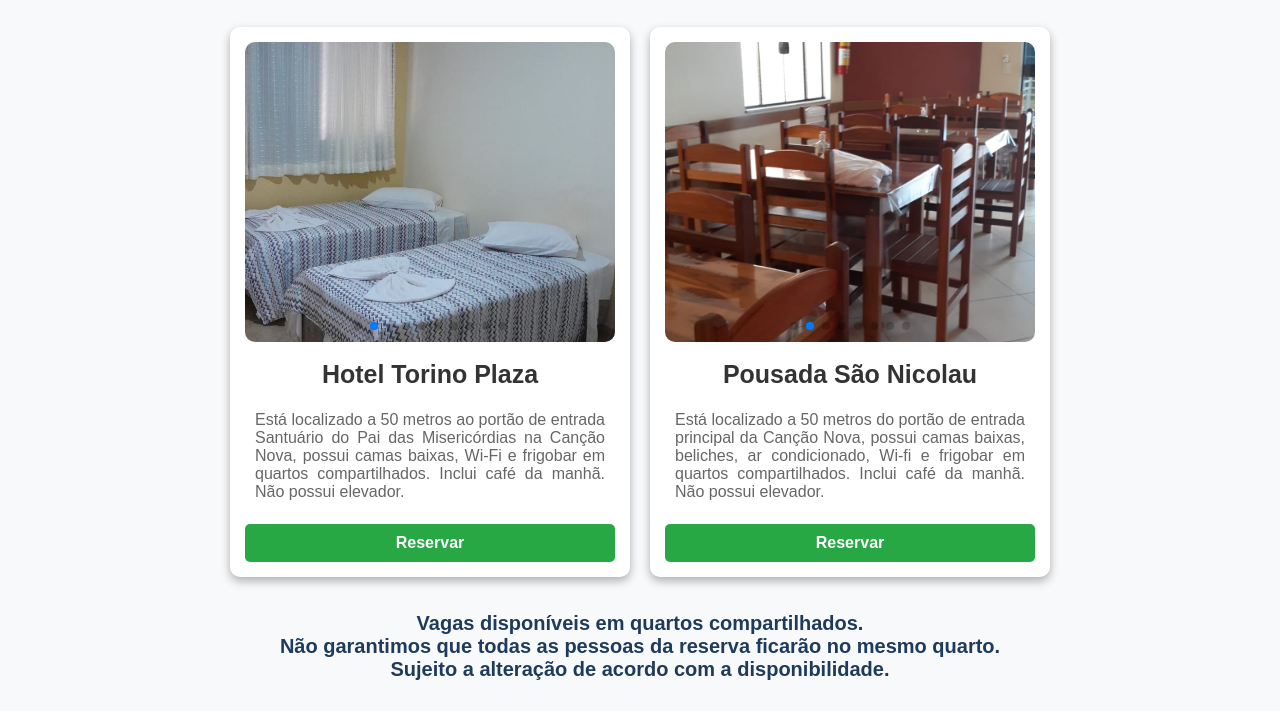
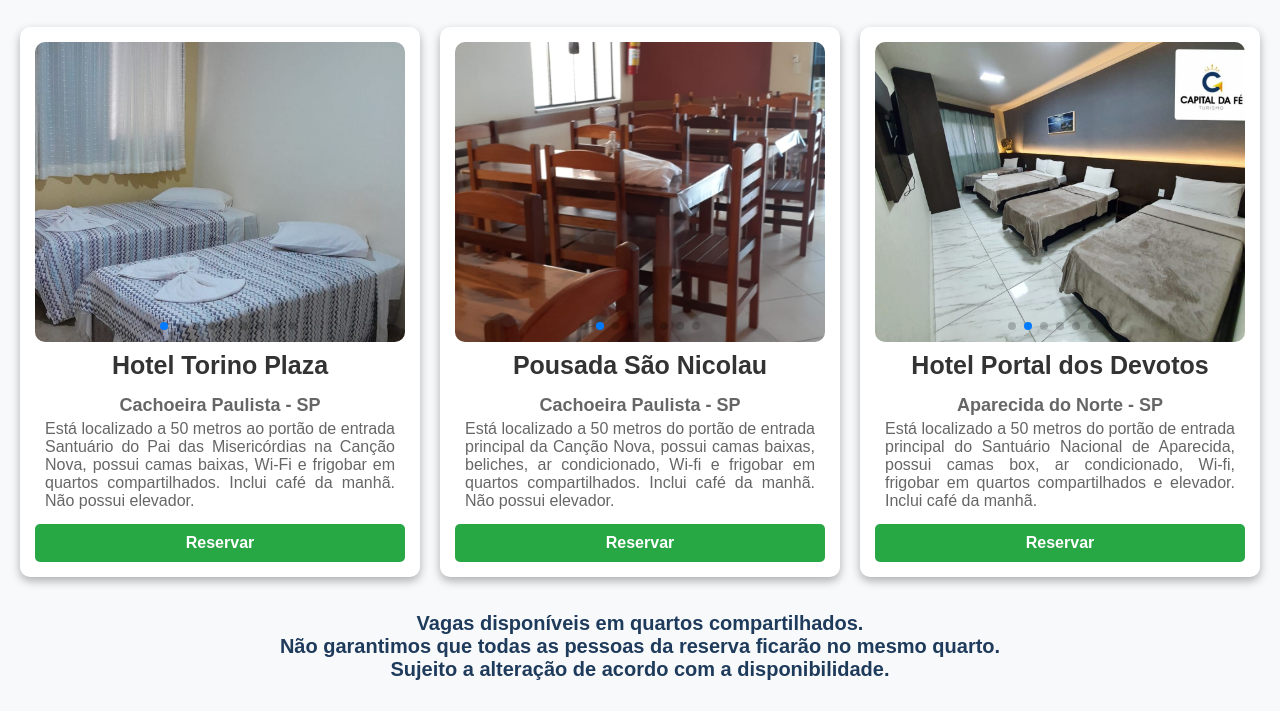
Before and after one commit to EnzoPachecoSouza/Formul-rio_Reserva_de_Hospedagem, a plain HTML site: page index.html in a window 1280 px wide. Shown: the part 191-902 px from the top of the page. Drawn offline with nearby package versions, Linux system fonts and the light colour scheme.

Commit message:
Adicionando um novo hotel

```diff
--- a/index.html
+++ b/index.html
@@ -34,7 +34,7 @@
                 <div class="swiper-pagination"></div>
             </div>
             <h3>Hotel Torino Plaza</h3>
-            <!-- <p class="vagas">Vagas disponíveis: 60</p> -->
+            <p class="location">Cachoeira Paulista - SP</p>
             <p class="description">
                 Está localizado a 50 metros ao portão de entrada Santuário do Pai das Misericórdias na Canção Nova,
                 possui camas baixas, Wi-Fi e frigobar em quartos compartilhados. Inclui café da manhã. Não possui
@@ -65,11 +65,40 @@
                 <div class="swiper-pagination"></div>
             </div>
             <h3>Pousada São Nicolau</h3>
-            <!-- <p class="vagas">Vagas disponíveis: 40</p> -->
+            <p class="location">Cachoeira Paulista - SP</p>
             <p class="description">
                 Está localizado a 50 metros do portão de entrada principal da Canção Nova, possui camas baixas,
                 beliches, ar condicionado, Wi-fi e frigobar em quartos compartilhados. Inclui café da manhã. Não possui
                 elevador.
+            </p>
+            <button onclick="window.location.href='form.html'">Reservar</button>
+        </div>
+
+        <!-- PORTAL DOS DEVOTOS -->
+        <div class="card">
+            <div class="swiper mySwiper">
+                <div class="swiper-wrapper">
+                    <div class="swiper-slide"><img src="./img/hotelAP/portal.jpeg" alt="Pousada 2"></div>
+                    <div class="swiper-slide"><img src="./img/hotelAP/hotelAp (1).jpeg" alt="Hotel 3 - Outra Vista">
+                    </div>
+                    <div class="swiper-slide"><img src="./img/hotelAP/hotelAp (2).jpeg" alt="Pousada 2 - Outra Vista">
+                    </div>
+                    <div class="swiper-slide"><img src="./img/hotelAP/hotelAp (3).jpeg" alt="Pousada 2 - Outra Vista">
+                    </div>
+                    <div class="swiper-slide"><img src="./img/hotelAP/hotelAp (4).jpeg" alt="Pousada 2 - Outra Vista">
+                    </div>
+                    <div class="swiper-slide"><img src="./img/hotelAP/hotelAp (5).jpeg" alt="Pousada 2 - Outra Vista">
+                    </div>
+                    <div class="swiper-slide"><img src="./img/hotelAP/hotelAp (6).jpeg" alt="Pousada 2 - Outra Vista">
+                    </div>
+                </div>
+                <div class="swiper-pagination"></div>
+            </div>
+            <h3>Hotel Portal dos Devotos</h3>
+            <p class="location">Aparecida do Norte - SP</p>
+            <p class="description">
+                Está localizado a 50 metros do portão de entrada principal do Santuário Nacional de Aparecida, possui
+                camas box, ar condicionado, Wi-fi, frigobar em quartos compartilhados e elevador. Inclui café da manhã.
             </p>
             <button onclick="window.location.href='form.html'">Reservar</button>
         </div>
--- a/index.js
+++ b/index.js
@@ -20,6 +20,7 @@ document.getElementById('quantidadePessoas').addEventListener('change', function
                 <option value="">Selecione a opção</option>
                 <option value="Hotel Torino Plaza">Hotel Torino Plaza</option>
                 <option value="Pousada São Nicolau">Pousada São Nicolau</option>
+                <option value="Hotel Portal dos Devotos">Hotel Portal dos Devotos</option>
             </select>
             <label>Data de Check-in: <input type="date" class="pessoaCheckin" required></label>
             <label>Data de Check-out: <input type="date" class="pessoaCheckout" required></label>
--- a/style.css
+++ b/style.css
@@ -72,11 +72,11 @@ h3 {
     border-radius: 10px;
 }
 
-/* .vagas {
+.location {
     font-size: 18px;
     color: #666;
     font-weight: 700;
-} */
+}
 
 .description {
     font-size: 16px;
@@ -142,9 +142,9 @@ button:hover {
         height: 400px;
     }
 
-    /* .vagas {
+    .location {
         font-size: 15px;
-    } */
+    }
 
     .description {
         font-size: 14px;
```
Also changed, not shown: img/hotelAP/hotelAp (1).jpeg (added), img/hotelAP/hotelAp (2).jpeg (added), img/hotelAP/hotelAp (3).jpeg (added), img/hotelAP/hotelAp (4).jpeg (added), img/hotelAP/hotelAp (5).jpeg (added), img/hotelAP/hotelAp (6).jpeg (added), img/hotelAP/portal.jpeg (added).
